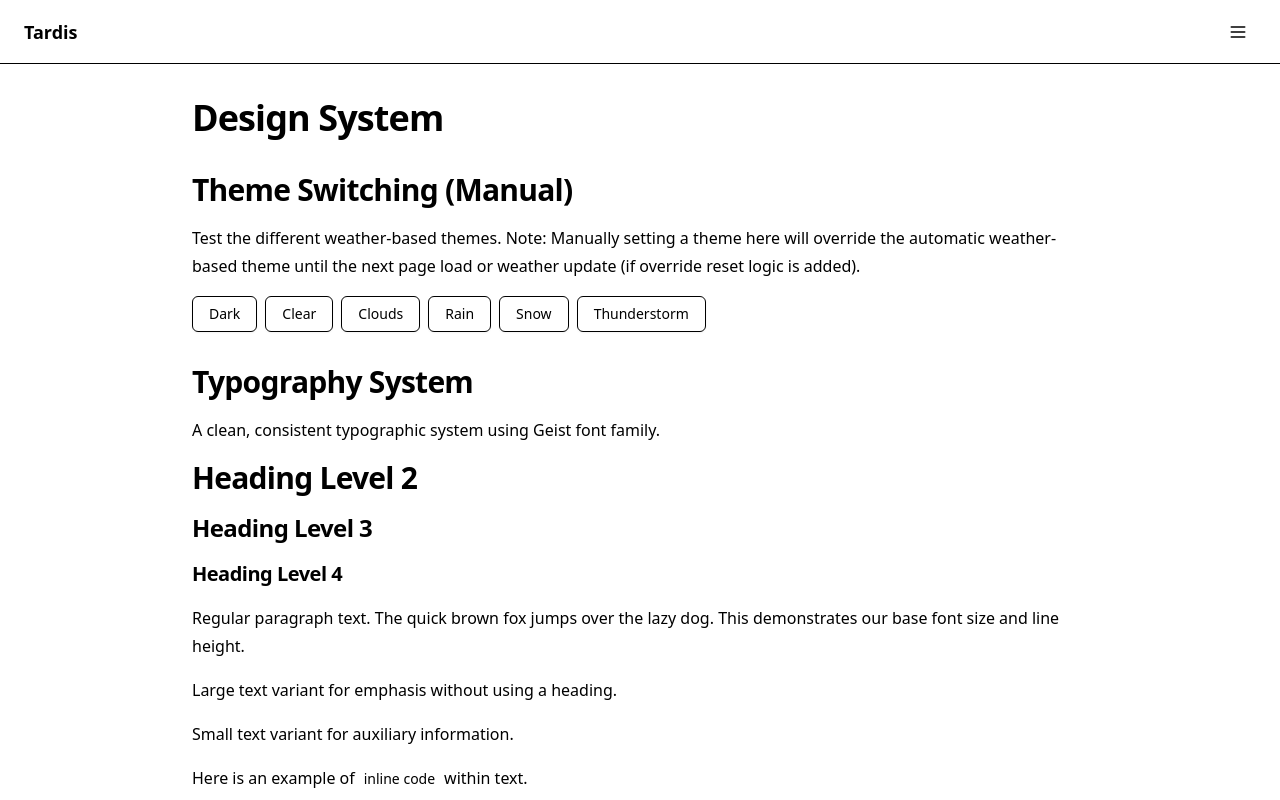
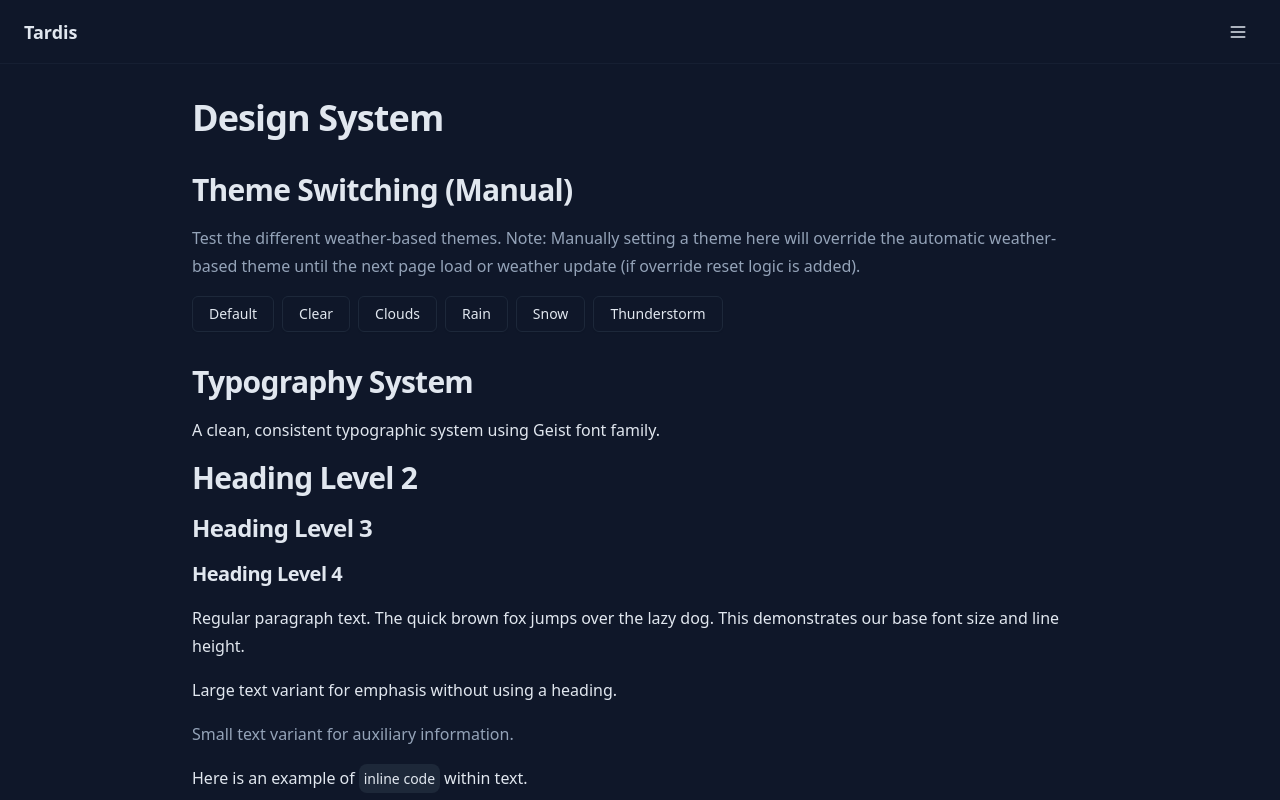
Before and after one commit to JoaoCVerissimo/Tardis, a Next.js app: page /design-system in a window 1280 px wide. Shown: the top 800 px of the page. Built offline with nearby package versions, Linux system fonts and the light colour scheme; no server answers.

Commit message:
feat: update theming system to include default theme and enhance weather-based themes

```diff
--- a/memory-bank/03-coding-patterns.md
+++ b/memory-bank/03-coding-patterns.md
@@ -4,7 +4,7 @@
 
 ### Colors
 
-The application primarily uses a dark theme but also features a dynamic, weather-based theming system controlled by `src/app/_providers/ThemeProvider.tsx`. This provider applies a `data-theme` attribute (`clear`, `clouds`, `rain`, `snow`, `thunderstorm`) to the HTML element based on weather data, overriding the default dark theme variables defined in `src/app/globals.css`.
+The application primarily uses a dark blue theme but also features a dynamic, weather-based theming system controlled by `src/app/_providers/ThemeProvider.tsx`. This provider applies a `data-theme` attribute (`clear`, `clouds`, `rain`, `snow`, `thunderstorm`) to the HTML element based on weather data, overriding the default dark blue theme variables defined in `src/app/globals.css`.
 
 #### Default Dark Theme
 
@@ -293,8 +293,8 @@ describe('ComponentName', () => {
 ### Theme Management
 
 - **Provider:** `src/app/_providers/ThemeProvider.tsx`
-- **Mechanism:** Uses the `useWeatherInfo` hook to fetch weather data. Based on the condition, it sets a `data-theme` attribute on the `<html>` element (`clear`, `clouds`, `rain`, `snow`, `thunderstorm`). If no weather data is available or the condition doesn't match, it defaults to the dark theme (by adding the `dark` class). It also exposes a `setTheme` function via the `useTheme` hook to allow manual theme overrides (e.g., for testing on the Design System page). Manual setting prevents automatic weather updates until the next page load or if reset logic is implemented.
-- **CSS:** `src/app/globals.css` defines the color variables for each theme within `@theme` blocks and applies them using `[data-theme='...']` selectors. Generic variables (`--color-background`, etc.) are used in base styles and components, automatically adopting the active theme's colors.
+- **Mechanism:** Uses the `useWeatherInfo` hook to fetch weather data. Based on the condition, it sets a `data-theme` attribute on the `<html>` element (`clear`, `clouds`, `rain`, `snow`, `thunderstorm`). If no weather data is available or the condition doesn't match a specific weather theme, it applies `data-theme="default"`. It also exposes a `setTheme` function via the `useTheme` hook to allow manual theme overrides (e.g., for testing on the Design System page). Manual setting prevents automatic weather updates until the next page load or if reset logic is implemented.
+- **CSS:** `src/app/globals.css` defines the color variables for each theme (including `default`) within `@theme` blocks and applies them using `[data-theme='...']` selectors. Generic variables (`--color-background`, etc.) are used in base styles and components, automatically adopting the active theme's colors.
 - **Usage:** The `ThemeProvider` wraps the application content within the root layout (`src/app/layout.tsx`), ensuring the theme is applied globally. The `useTheme` hook can be used in components to access the current theme or the `setTheme` function.
 
 ### API Data Fetching
--- a/src/app/(main)/design-system/page.tsx
+++ b/src/app/(main)/design-system/page.tsx
@@ -4,7 +4,7 @@ import { useTheme } from '@/app/_providers/ThemeProvider'
 import { Button } from '@/components/ui/button'
 
 const themes = [
-  'dark',
+  'default',
   'clear',
   'clouds',
   'rain',
--- a/src/app/_providers/ThemeProvider.tsx
+++ b/src/app/_providers/ThemeProvider.tsx
@@ -3,7 +3,7 @@
 import { useWeatherInfo } from '@/hooks/api/use-weather-info'
 import React, { createContext, useContext, useEffect, useState } from 'react'
 
-type Theme = 'dark' | 'clear' | 'clouds' | 'rain' | 'snow' | 'thunderstorm'
+type Theme = 'default' | 'clear' | 'clouds' | 'rain' | 'snow' | 'thunderstorm'
 
 interface ThemeProviderProps {
   children: React.ReactNode
@@ -16,7 +16,7 @@ interface ThemeProviderState {
 }
 
 const initialState: ThemeProviderState = {
-  theme: 'dark',
+  theme: 'default',
   setTheme: () => null,
 }
 
@@ -34,9 +34,10 @@ const weatherToThemeMap: Record<string, Theme> = {
 
 export function ThemeProvider({
   children,
-  defaultTheme = 'dark',
+  defaultTheme = 'default',
 }: ThemeProviderProps) {
   const { data: weatherData, isPending, error } = useWeatherInfo()
+
   // Internal state for the current theme
   const [internalTheme, setInternalTheme] = useState<Theme>(defaultTheme)
   // State to track if the theme was set manually
@@ -58,16 +59,7 @@ export function ThemeProvider({
 
     // Apply the theme to the document
     const root = window.document.documentElement
-    // Remove previous theme attribute/class
-    root.removeAttribute(`data-theme`) // Remove generic data-theme
-    root.classList.remove('dark') // Remove dark class
-
-    // Apply the new theme attribute/class
-    if (currentTheme === 'dark') {
-      root.classList.add('dark')
-    } else {
-      root.setAttribute(`data-theme`, currentTheme)
-    }
+    root.setAttribute(`data-theme`, currentTheme)
   }, [weatherData, isPending, error, defaultTheme, isManualTheme])
 
   // Function to manually set the theme
@@ -77,17 +69,7 @@ export function ThemeProvider({
 
     // Apply the theme immediately to the document
     const root = window.document.documentElement
-    // Remove previous theme attribute/class
-    root.removeAttribute(`data-theme`)
-    root.classList.remove('dark')
-
-    // Apply the new theme attribute/class
-    if (newTheme === 'dark') {
-      root.classList.add('dark')
-    } else {
-      root.setAttribute(`data-theme`, newTheme)
-    }
-    // Optionally, add logic to reset isManualTheme after some time or event
+    root.setAttribute(`data-theme`, newTheme)
   }
 
   const value = {
--- a/src/app/globals.css
+++ b/src/app/globals.css
@@ -2,7 +2,9 @@
 
 @custom-variant dark (&:is(.dark *));
 
+/* Application Themes */
 @theme {
+  /* Default Theme */
   --color-background: hsl(222 47% 11%);
   --color-foreground: hsl(213 31% 91%);
   --color-primary: hsl(210 40% 98%);
@@ -18,10 +20,23 @@
   --color-pending: hsl(215 25% 27%);
   --color-pending-foreground: hsl(215 20% 65%);
   --color-border: hsl(216 34% 17%);
-}
 
-/* Weather Themes */
-@theme {
+  --color-background-default: hsl(222 47% 11%);
+  --color-foreground-default: hsl(213 31% 91%);
+  --color-primary-default: hsl(210 40% 98%);
+  --color-primary-foreground-default: hsl(222 47% 11%);
+  --color-secondary-default: hsl(217 32% 17%);
+  --color-secondary-foreground-default: hsl(210 40% 98%);
+  --color-accent-default: hsl(215 25% 27%);
+  --color-accent-foreground-default: hsl(210 40% 98%);
+  --color-muted-default: hsl(217 32% 17%);
+  --color-muted-foreground-default: hsl(215 20% 65%);
+  --color-error-default: hsl(0 84% 40%);
+  --color-error-foreground-default: hsl(210 40% 98%);
+  --color-pending-default: hsl(215 25% 27%);
+  --color-pending-foreground-default: hsl(215 20% 65%);
+  --color-border-default: hsl(216 34% 17%);
+
   /* Clear Theme (Sunny) */
   --color-background-clear: hsl(45 100% 95%); /* Light Yellow */
   --color-foreground-clear: hsl(30 50% 20%); /* Dark Brown */
@@ -33,6 +48,10 @@
   --color-accent-foreground-clear: hsl(0 0% 100%); /* White */
   --color-muted-clear: hsl(45 50% 85%); /* Pale Yellow */
   --color-muted-foreground-clear: hsl(30 30% 40%); /* Medium Brown */
+  --color-error-clear: hsl(0 84% 40%); /* Red */
+  --color-error-foreground-clear: hsl(0 0% 100%); /* White */
+  --color-pending-clear: hsl(45 50% 85%); /* Light Yellow */
+  --color-pending-foreground-clear: hsl(30 30% 40%); /* Medium Brown */
   --color-border-clear: hsl(30 20% 80%); /* Light Gray-Brown */
 
   /* Clouds Theme */
@@ -46,6 +65,10 @@
   --color-accent-foreground-clouds: hsl(0 0% 100%); /* White */
   --color-muted-clouds: hsl(210 25% 88%); /* Lighter Gray */
   --color-muted-foreground-clouds: hsl(215 20% 50%); /* Medium Slate Gray */
+  --color-error-clouds: hsl(0 84% 40%); /* Red */
+  --color-error-foreground-clouds: hsl(0 0% 100%); /* White */
+  --color-pending-clouds: hsl(210 25% 88%); /* Light Gray-Blue */
+  --color-pending-foreground-clouds: hsl(215 20% 50%); /* Medium Slate Gray */
   --color-border-clouds: hsl(210 15% 75%); /* Gray */
 
   /* Rain Theme */
@@ -59,6 +82,10 @@
   --color-accent-foreground-rain: hsl(0 0% 100%); /* White */
   --color-muted-rain: hsl(210 50% 92%); /* Pale Blue */
   --color-muted-foreground-rain: hsl(210 25% 55%); /* Medium Blue-Gray */
+  --color-error-rain: hsl(0 84% 40%); /* Red */
+  --color-error-foreground-rain: hsl(0 0% 100%); /* White */
+  --color-pending-rain: hsl(210 50% 92%); /* Light Blue */
+  --color-pending-foreground-rain: hsl(210 25% 55%); /* Medium Blue-Gray */
   --color-border-rain: hsl(210 30% 80%); /* Light Gray-Blue Border */
 
   /* Snow Theme */
@@ -72,6 +99,10 @@
   --color-accent-foreground-snow: hsl(210 20% 30%); /* Dark Grayish Blue */
   --color-muted-snow: hsl(200 40% 94%); /* Pale Cyan-Gray */
   --color-muted-foreground-snow: hsl(210 15% 50%); /* Medium Grayish Blue */
+  --color-error-snow: hsl(0 84% 40%); /* Red */
+  --color-error-foreground-snow: hsl(0 0% 100%); /* White */
+  --color-pending-snow: hsl(200 40% 94%); /* Light Gray-Blue */
+  --color-pending-foreground-snow: hsl(210 15% 50%); /* Medium Grayish Blue */
   --color-border-snow: hsl(200 25% 85%); /* Light Gray-Blue Border */
 
   /* Thunderstorm Theme */
@@ -87,6 +118,12 @@
   --color-accent-foreground-thunderstorm: hsl(240 15% 15%); /* Dark Indigo */
   --color-muted-thunderstorm: hsl(240 10% 20%); /* Very Dark Indigo */
   --color-muted-foreground-thunderstorm: hsl(
+    240 5% 60%
+  ); /* Medium Grayish Purple */
+  --color-error-thunderstorm: hsl(0 84% 40%); /* Red */
+  --color-error-foreground-thunderstorm: hsl(0 0% 100%); /* White */
+  --color-pending-thunderstorm: hsl(240 10% 20%); /* Dark Grayish Indigo */
+  --color-pending-foreground-thunderstorm: hsl(
     240 5% 60%
   ); /* Medium Grayish Purple */
   --color-border-thunderstorm: hsl(240 5% 30%); /* Dark Gray Border */
@@ -105,7 +142,6 @@
   --sidebar-border: hsl(217 32% 17%);
   --sidebar-ring: hsl(210 40% 98%);
 
-  /* Default to dark theme variables (or map to shadcn defaults if preferred) */
   --color-background: hsl(var(--background));
   --color-foreground: hsl(var(--foreground));
   --color-primary: hsl(var(--primary));
@@ -116,15 +152,33 @@
   --color-accent-foreground: hsl(var(--accent-foreground));
   --color-muted: hsl(var(--muted));
   --color-muted-foreground: hsl(var(--muted-foreground));
-  --color-error: hsl(var(--destructive)); /* Assuming destructive is error */
+  --color-error: hsl(var(--destructive));
   --color-error-foreground: hsl(var(--destructive-foreground));
-  --color-pending: hsl(var(--accent)); /* Reusing accent for pending */
+  --color-pending: hsl(var(--accent));
   --color-pending-foreground: hsl(var(--accent-foreground));
   --color-border: hsl(var(--border));
   --color-radius: var(--radius);
 }
 
 /* Apply themes using data attributes */
+[data-theme='default'] {
+  --color-background: var(--color-background-default);
+  --color-foreground: var(--color-foreground-default);
+  --color-primary: var(--color-primary-default);
+  --color-primary-foreground: var(--color-primary-foreground-default);
+  --color-secondary: var(--color-secondary-default);
+  --color-secondary-foreground: var(--color-secondary-foreground-default);
+  --color-accent: var(--color-accent-default);
+  --color-accent-foreground: var(--color-accent-foreground-default);
+  --color-muted: var(--color-muted-default);
+  --color-muted-foreground: var(--color-muted-foreground-default);
+  --color-border: var(--color-border-default);
+  --color-error: var(--color-error-default);
+  --color-error-foreground: var(--color-error-foreground-default);
+  --color-pending: var(--color-pending-default);
+  --color-pending-foreground: var(--color-pending-foreground-default);
+}
+
 [data-theme='clear'] {
   --color-background: var(--color-background-clear);
   --color-foreground: var(--color-foreground-clear);
@@ -137,10 +191,10 @@
   --color-muted: var(--color-muted-clear);
   --color-muted-foreground: var(--color-muted-foreground-clear);
   --color-border: var(--color-border-clear);
-  --color-error: hsl(0 84% 40%);
-  --color-error-foreground: hsl(0 0% 100%);
-  --color-pending: hsl(45 50% 85%);
-  --color-pending-foreground: hsl(30 30% 40%);
+  --color-error: var(--color-error-clear);
+  --color-error-foreground: var(--color-error-foreground-clear);
+  --color-pending: var(--color-pending-clear);
+  --color-pending-foreground: var(--color-pending-foreground-clear);
 }
 
 [data-theme='clouds'] {
@@ -155,10 +209,10 @@
   --color-muted: var(--color-muted-clouds);
   --color-muted-foreground: var(--color-muted-foreground-clouds);
   --color-border: var(--color-border-clouds);
-  --color-error: hsl(0 84% 40%);
-  --color-error-foreground: hsl(0 0% 100%);
-  --color-pending: hsl(210 25% 88%);
-  --color-pending-foreground: hsl(215 20% 50%);
+  --color-error: var(--color-error-clouds);
+  --color-error-foreground: var(--color-error-foreground-clouds);
+  --color-pending: var(--color-pending-clouds);
+  --color-pending-foreground: var(--color-pending-foreground-clouds);
 }
 
 [data-theme='rain'] {
@@ -173,10 +227,10 @@
   --color-muted: var(--color-muted-rain);
   --color-muted-foreground: var(--color-muted-foreground-rain);
   --color-border: var(--color-border-rain);
-  --color-error: hsl(0 84% 40%);
-  --color-error-foreground: hsl(0 0% 100%);
-  --color-pending: hsl(210 50% 92%);
-  --color-pending-foreground: hsl(210 25% 55%);
+  --color-error: var(--color-error-rain);
+  --color-error-foreground: var(--color-error-foreground-rain);
+  --color-pending: var(--color-pending-rain);
+  --color-pending-foreground: var(--color-pending-foreground-rain);
 }
 
 [data-theme='snow'] {
@@ -191,10 +245,10 @@
   --color-muted: var(--color-muted-snow);
   --color-muted-foreground: var(--color-muted-foreground-snow);
   --color-border: var(--color-border-snow);
-  --color-error: hsl(0 84% 40%);
-  --color-error-foreground: hsl(0 0% 100%);
-  --color-pending: hsl(200 40% 94%);
-  --color-pending-foreground: hsl(210 15% 50%);
+  --color-error: var(--color-error-snow);
+  --color-error-foreground: var(--color-error-foreground-snow);
+  --color-pending: var(--color-pending-snow);
+  --color-pending-foreground: var(--color-pending-foreground-snow);
 }
 
 [data-theme='thunderstorm'] {
@@ -209,10 +263,10 @@
   --color-muted: var(--color-muted-thunderstorm);
   --color-muted-foreground: var(--color-muted-foreground-thunderstorm);
   --color-border: var(--color-border-thunderstorm);
-  --color-error: hsl(0 84% 40%);
-  --color-error-foreground: hsl(0 0% 100%);
-  --color-pending: hsl(240 10% 20%);
-  --color-pending-foreground: hsl(240 5% 60%);
+  --color-error: var(--color-error-thunderstorm);
+  --color-error-foreground: var(--color-error-foreground-thunderstorm);
+  --color-pending: var(--color-pending-thunderstorm);
+  --color-pending-foreground: var(--color-pending-foreground-thunderstorm);
 }
 
 /* Custom Weather Animations */
@@ -370,12 +424,6 @@
   }
 }
 
-@layer utilities {
-  .text-balance {
-    text-wrap: balance;
-  }
-}
-
 .dark {
   --sidebar: hsl(222 47% 11%);
   --sidebar-foreground: hsl(213 31% 91%);
--- a/src/components/ui/tooltip.tsx
+++ b/src/components/ui/tooltip.tsx
@@ -1,7 +1,7 @@
 'use client'
 
+import * as TooltipPrimitive from '@radix-ui/react-tooltip'
 import * as React from 'react'
-import * as TooltipPrimitive from '@radix-ui/react-tooltip'
 
 import { cn } from '@/lib/utils'
 
@@ -58,4 +58,4 @@ function TooltipContent({
   )
 }
 
-export { Tooltip, TooltipTrigger, TooltipContent, TooltipProvider }
+export { Tooltip, TooltipContent, TooltipProvider, TooltipTrigger }
```
Also changed, not shown: memory-bank/01-project-overview.md (+1 -1 lines).
